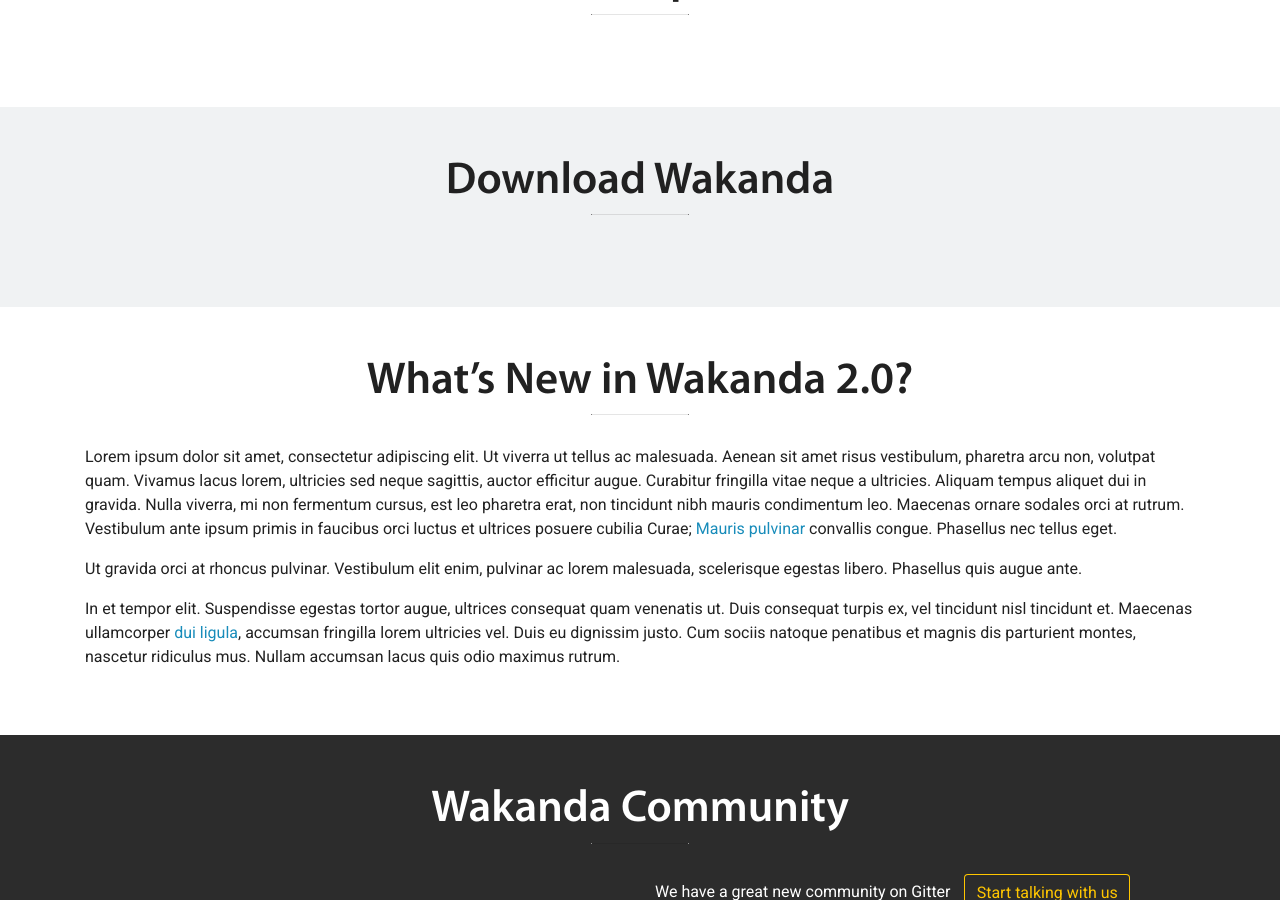
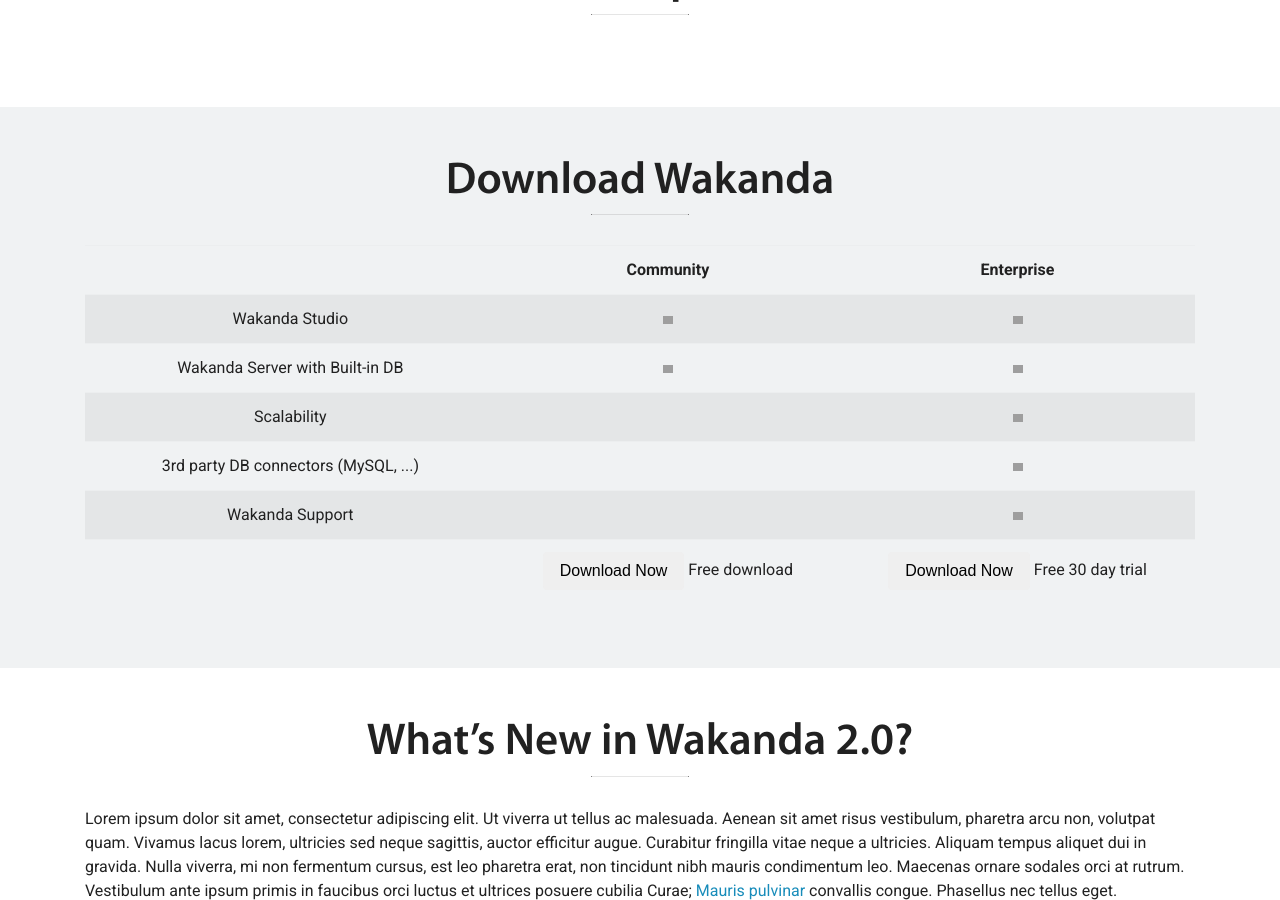
Before and after one commit to Slashtype/wakanda.io, a Jekyll site: the page built from index.html, in a window 1280 px wide and 900 px high, scrolled down 1334 px. Built offline with Jekyll 4.4.1, drawn with Linux system fonts in a browser that asks for light colours; nearby versions of some CDN libraries; grey boxes are pictures that could not be loaded.

Commit message:
Add table on download section

```diff
--- a/index.html
+++ b/index.html
@@ -155,6 +155,65 @@
         <h2>Download Wakanda</h2>
         <hr />
 
+        <table class="table table-striped production-tab">
+          <thead>
+            <tr>
+              <td width="37%">&nbsp;</td>
+              <td class="vers commu" align="center"><b>Community</b>
+              </td>
+              <td class="head enter" align="center"><span><b>Enterprise</b></span>
+              </td>
+            </tr>
+          </thead>
+          <tbody>
+            <tr>
+              <td>Wakanda Studio</td>
+              <td style="text-align: center;"><img alt="yes" src="/sites/all/themes/wakanda/images/check.png" width="10" height="8">
+              </td>
+              <td style="text-align: center;"><img alt="yes" src="/sites/all/themes/wakanda/images/check.png" width="10" height="8">
+              </td>
+            </tr>
+            <tr>
+              <td class="item">Wakanda Server with Built-in DB</td>
+              <td align="center"><img alt="yes" src="/sites/all/themes/wakanda/images/check.png" width="10" height="8">
+              </td>
+              <td align="center"><img alt="yes" src="/sites/all/themes/wakanda/images/check.png" width="10" height="8">
+              </td>
+            </tr>
+            <tr>
+              <td class="item">Scalability</td>
+              <td align="center">&nbsp;</td>
+              <td align="center"><img alt="yes" src="/sites/all/themes/wakanda/images/check.png" width="10" height="8">
+              </td>
+            </tr>
+            <tr>
+              <td class="item">3rd party DB connectors (MySQL, ...)</td>
+              <td align="center">&nbsp;</td>
+              <td align="center"><img alt="yes" src="/sites/all/themes/wakanda/images/check.png" width="10" height="8">
+              </td>
+            </tr>
+            <tr>
+              <td class="item ">Wakanda Support</td>
+              <td align="center">&nbsp;</td>
+              <td align="center"><img alt="yes" src="/sites/all/themes/wakanda/images/check.png" width="10" height="8">
+              </td>
+            </tr>
+            <tr>
+              <td class="btn-action text-center">&nbsp;</td>
+              <td class="btn-action " align="center">
+                <a href="https://wakanda.github.io/" target="_blank">
+                    <button class="btn default commu dl">Download Now</button>
+                </a><span>Free download</span>
+              </td>
+              <td class="btn-action " align="center">
+                <a href="/wakanda-app-factory">
+                    <button class="btn default enter dl">Download Now</button>
+                </a><span>Free 30 day trial</span>
+              </td>
+            </tr>
+          </tbody>
+        </table>
+
       </div>
     </div>
   </div>
```
